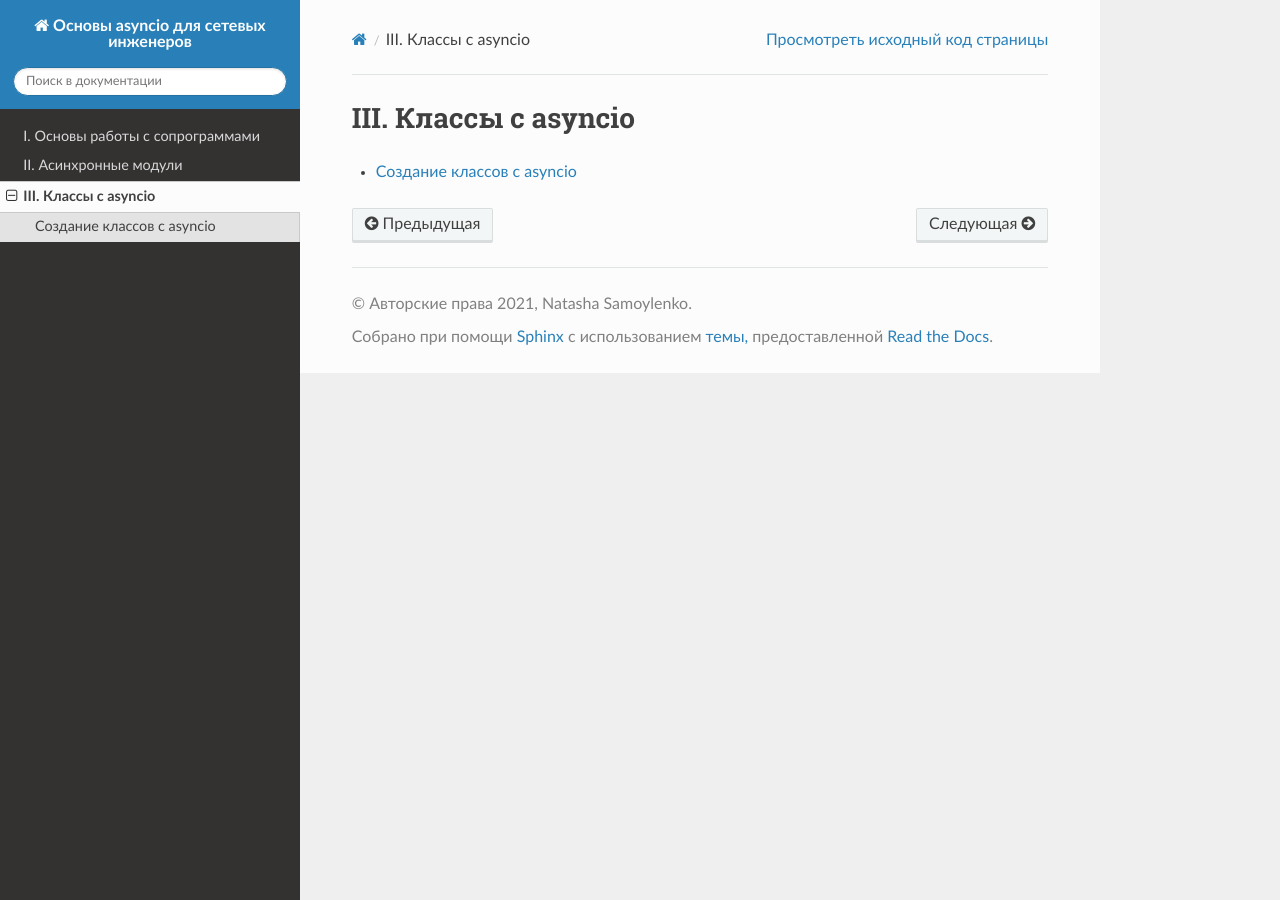
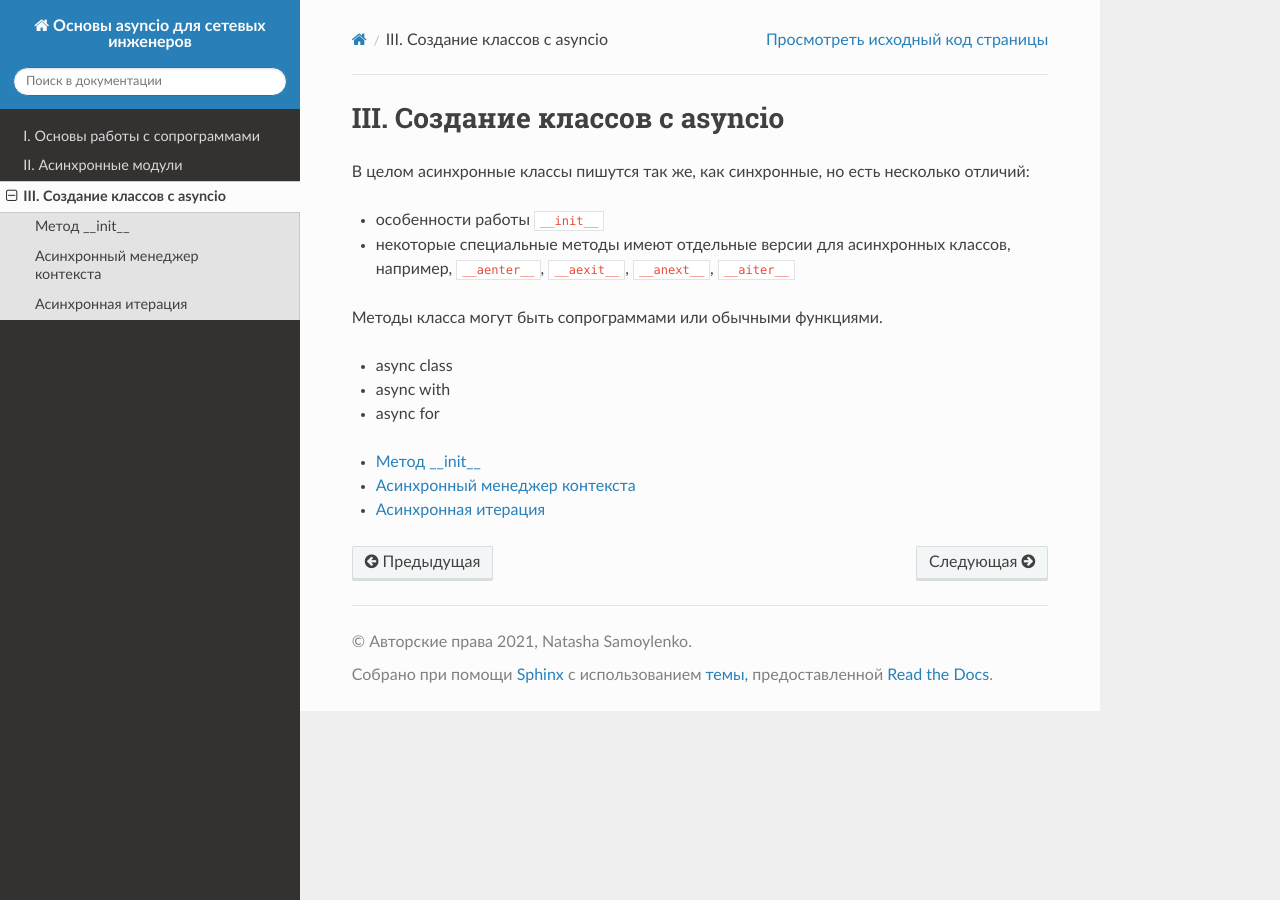
Before and after one commit to natenka/asyncpyneng-book, a Sphinx documentation site: the page built from docs/source/book/Part_III.rst, in a window 1280 px wide. Built offline with Sphinx 7.4.7 and the Read the Docs theme 2.0.0, drawn with Linux system fonts in a browser that asks for light colours; pages that are not in the unit, such as notebooks, are missing from menus.

Commit message:
renamed chapters

```diff
--- a/docs/source/book/Part_III.rst
+++ b/docs/source/book/Part_III.rst
@@ -1,7 +1,25 @@
-III. Классы с asyncio
-#####################
+III. Создание классов с asyncio
+###############################
+
+В целом асинхронные классы пишутся так же, как синхронные, но есть несколько
+отличий:
+
+* особенности работы ``__init__``
+* некоторые специальные методы имеют отдельные версии для асинхронных классов,
+  например, ``__aenter__``, ``__aexit__``, ``__anext__``, ``__aiter__``
+
+
+Методы класса могут быть сопрограммами или обычными функциями.
+
+
+* async class
+* async with
+* async for
+
 
 .. toctree::
    :maxdepth: 1
 
-   async_classes/index.rst
+   async_classes/init
+   async_classes/context_manager
+   async_classes/iteration
--- a/docs/source/book/async_classes/context_manager.rst
+++ b/docs/source/book/async_classes/context_manager.rst
@@ -1,2 +1,2 @@
 Асинхронный менеджер контекста
-------------------------------
+==============================
--- a/docs/source/book/async_classes/iteration.rst
+++ b/docs/source/book/async_classes/iteration.rst
@@ -1,2 +1,2 @@
 Асинхронная итерация
---------------------
+====================
```
Also changed, not shown: docs/source/book/async_classes/index.rst (deleted, +0 -29 lines).
